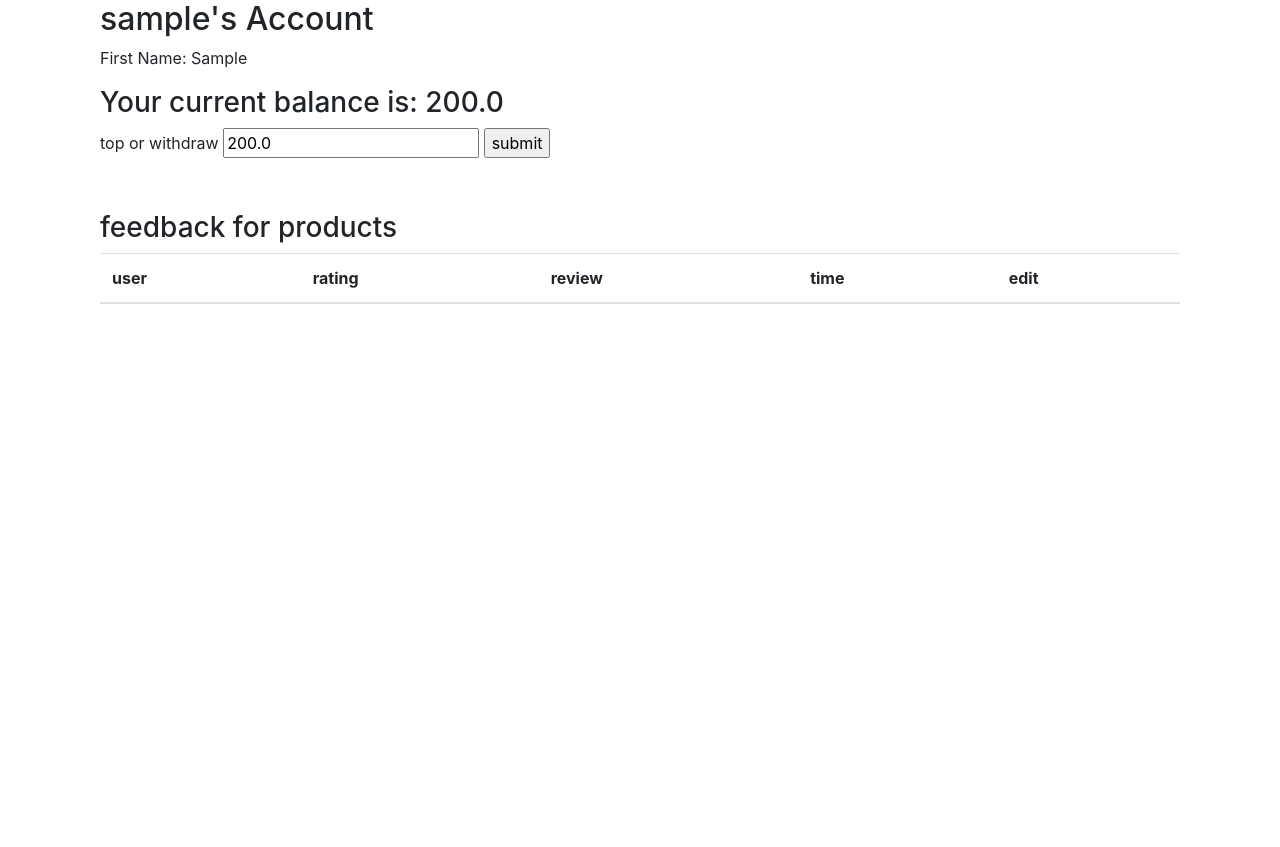
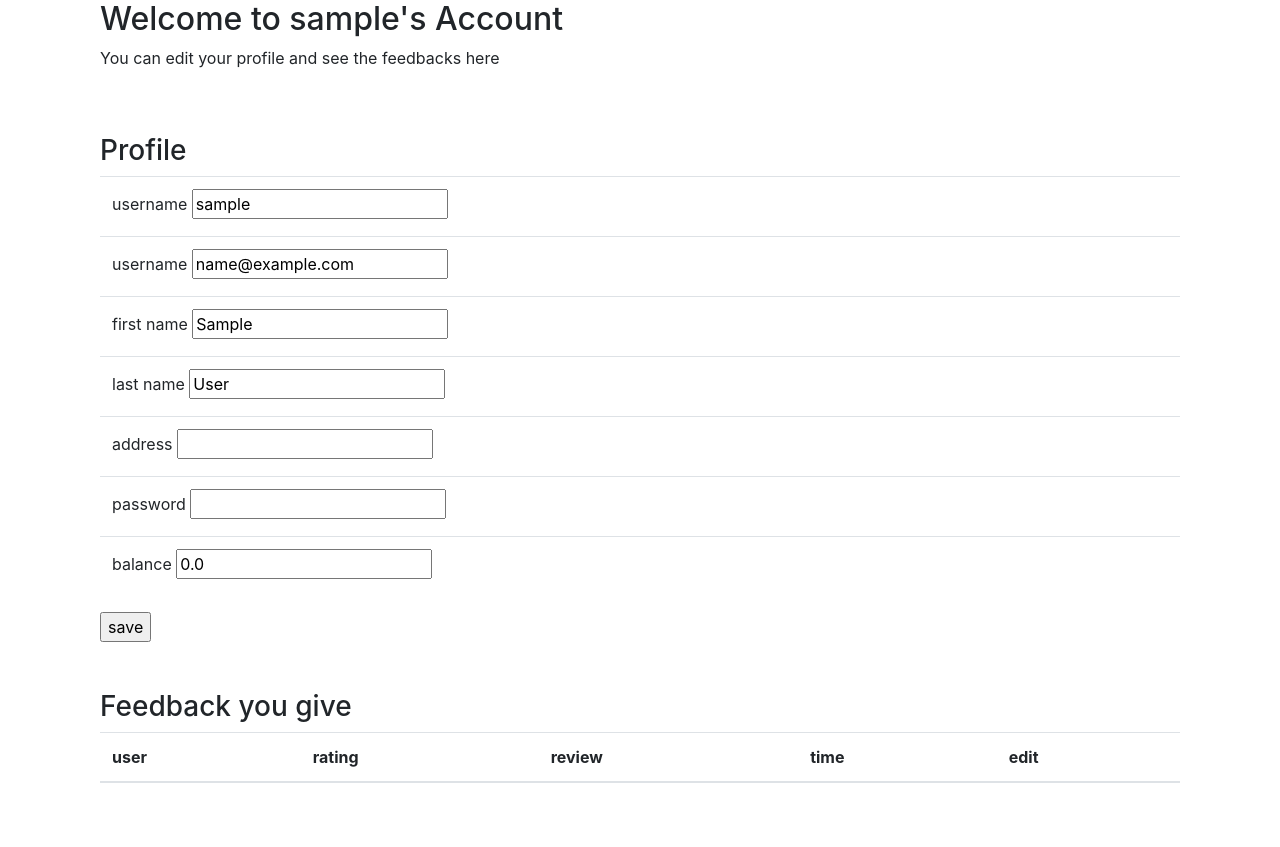
Before and after one commit to YouzhiL/paws-web-app, a Django app: page /account/1/ in a window 1280 px wide. Shown: the part 56-903 px from the top of the page. Before the commit the page ends 360 px from the top, so only its background shows below. Run offline with Django 4.2, Linux system fonts and the light colour scheme; the visitor is signed in with stand-in values (Sample User, id 1); data comes from the database, SQL or seed files in the repository; data that the repository does not hold is empty; some libraries are stand-ins or nearby versions.

Commit message:
modify account

```diff
--- a/main/forms.py
+++ b/main/forms.py
@@ -8,19 +8,19 @@
 
     class Meta:
         model = CustomUser
-        fields = ('username',)
+        fields = ('email','username')
 
 
 class CustomUserChangeForm(UserChangeForm):
 
     class Meta:
         model = CustomUser
-        fields = ('username',)
+        fields = ('email','username','first_name','last_name','mailing_address','password','balance')
 
-PAYMENT_CHOICES = (
-    ('S', 'Stripe'),
-    ('P', 'PayPal')
-)
+# PAYMENT_CHOICES = (
+#     ('S', 'Stripe'),
+#     ('P', 'PayPal')
+# )
 
 
 class CheckoutForm(forms.Form):
@@ -40,8 +40,8 @@
     set_default_billing = forms.BooleanField(required=False)
     use_default_billing = forms.BooleanField(required=False)
 
-    payment_option = forms.ChoiceField(
-        widget=forms.RadioSelect, choices=PAYMENT_CHOICES)
+    # payment_option = forms.ChoiceField(
+    #     widget=forms.RadioSelect, choices=PAYMENT_CHOICES)
 
 
 class FeedbackForm(forms.Form):
--- a/main/models.py
+++ b/main/models.py
@@ -17,8 +17,8 @@
 
 class CustomUser(AbstractUser):
     mailing_address = models.CharField(max_length=200, blank=True)
-    email = models.CharField(max_length=200, blank=True)
-    balance = models.FloatField(default=200.0)
+    email = models.CharField(max_length=200, null=False,blank=False,unique=True)
+    balance = models.FloatField(default=0.00)
     is_seller = models.BooleanField(default=False)
     def get_seller_feedback_url(self):
         return reverse("seller_feedback", kwargs={
@@ -71,7 +71,7 @@
     category = models.ForeignKey(Category, default=False, null=True, on_delete=models.CASCADE)
     description = models.TextField(blank=True)
     slug = AutoSlugField(populate_from=['product_name'])
-    feedback = models.ManyToManyField(ProductFB)
+    feedback = models.ManyToManyField(ProductFB,null=True,blank=True)
 
     def __str__(self):
         return self.product_name
--- a/main/templates/main/account.html
+++ b/main/templates/main/account.html
@@ -9,21 +9,54 @@
 <div class="container">
 
     <div class="table-responsive text-nowrap">
-    <h2>{{user}}'s Account</h2>
-    {% if user.first_name %}
-    <p> First Name: {{user.first_name}}</p>
-    {% endif %}
+    <h2>Welcome to {{user}}'s Account</h2>
+    <p> You can edit your profile and see the feedbacks here</p>
+    <br>
+    <br>
+
     {% if user == request.user %}
-    <h3>Your current balance is: {{user.balance}}</h3>
+    <h3>Profile</h3>
     <form action="" method = "POST">
-        {% csrf_token %}
-        <label for="balance">top or withdraw</label>
+      {% csrf_token %}
+    <table class="table table-hover">
+
+      <tr><td>
+        <label for="username">username</label>
+        <input type="string" id="username" name="username" value={{user.username}}>
+      </td></tr>
+      <tr><td>
+        <label for="email">username</label>
+        <input type="string" id="email" name="email" value={{user.email}}>
+      </td></tr>
+      <tr><td>
+        <label for="first_name">first name</label>
+        <input type="string" id="first_name" name="first_name" value={{user.first_name}}>
+      </td></tr>
+      <tr><td>
+        <label for="last_name">last name</label>
+        <input type="string" id="last_name" name="last_name" value={{user.last_name}}>
+      </td></tr>
+      <tr><td>
+        <label for="mailing_address">address</label>
+        <input type="string" id="mailing_address" name="mailing_address" value={{user.mailing_address}}>
+      </td></tr>
+      <tr><td>
+        <label for="password">password</label>
+        <input type="string" id="password" name="password" value={{user.password}}>
+      </td></tr>
+      <tr><td>
+        <label for="balance">balance</label>
         <input type="number" id="balance" name="balance" value={{user.balance}}>
-        <input type="submit" value="submit">
+      </td></tr>
+      </table>
+      <input type="submit" value="save">
     </form>
     <br>
     <br>
-    <h3>feedback for products</h3>
+
+
+
+    <h3>Feedback you give</h3>
 
     <table class="table table-hover">
 
@@ -79,9 +112,7 @@
         </tr>
     </table>
 
-    <a href="{{ user.get_seller_feedback_url }}" >
-        Add Rating to this seller
-    </a>
+    <h3>Feedbacks {{user.username}} recieved</h3>
     <table class="table table-hover">
 
         <thead>
@@ -101,6 +132,9 @@
         </tr>
         {% endfor %}
     </table>
+    <a href="{{ user.get_seller_feedback_url }}" >
+      Add Rating to this seller
+    </a>
 
     {% endif %}
 
--- a/main/templates/main/login.html
+++ b/main/templates/main/login.html
@@ -21,6 +21,11 @@
         </label>
         <input type="text" id="inputUsername" class="form-control" placeholder="User Name" name="username" required autofocus>
         <br>
+        <label for="inputEmail" class="sr-only">
+            Email
+        </label>
+        <input type="text" id="inputEmail" class="form-control" placeholder="Email" name="email" required autofocus>
+        <br>
         <label for="inputPassword" class="sr-only">
             Password
         </label>
--- a/main/templates/main/order_history.html
+++ b/main/templates/main/order_history.html
@@ -6,8 +6,7 @@
 {% endblock %}
 
 {% block content %}
-
-<br/>
+<h2 class="my-5 h2 text-center">Order History</h2>
 <form  method="GET" action="" >
   <input type="search" name="search" placeholder="Search by item or seller">
   <button  type="submit"> Search </button>
@@ -28,6 +27,7 @@
        min="2018-01-01" max="2030-4-10">
        <button  type="submit"> Search by date </button>
 </form>
+<br>
 <br>
 
 <table class="table table-hover">
--- a/main/views.py
+++ b/main/views.py
@@ -9,7 +9,7 @@
 from numpy import product
 from main.models import CustomUser, Product, OrderItem, Order, Address, General_Product, ProductFB, Category, SellerFB
 
-from main.forms import CustomUserCreationForm, CheckoutForm, CouponForm, RefundForm, PaymentForm, FeedbackForm,InventoryForm, AddProductForm, SellerFeedbackForm
+from main.forms import CustomUserCreationForm, CheckoutForm, CouponForm, RefundForm, PaymentForm, FeedbackForm,InventoryForm, AddProductForm, SellerFeedbackForm, CustomUserChangeForm
 from django.contrib import messages
 from django.views.generic import ListView, DetailView, View
 from django.contrib.auth.decorators import login_required
@@ -38,16 +38,6 @@
 
 
 def productspage(request):
-    # items = [
-    # {
-    #     'name' : 'Phone',
-    #     'price' : '500'
-    # },
-    # {
-    #     'name' : 'Laptop',
-    #     'price' : '1000'
-    # }
-    # ]
 
     query = request.GET.get('search')
     category = request.GET.get('category')
@@ -133,7 +123,7 @@
 @login_required
 def OrderHistory(request):
     try:
-            orders = Order.objects.filter(user = request.user)
+            orders = Order.objects.filter(user = request.user).order_by('-ordered_date')
             for order in orders:
                 fulfilled = True
                 for item in order.items.all():
@@ -157,11 +147,11 @@
                                     Q(items__product__general_product__product_name__icontains = query)
                                     | Q(items__product__seller__username__icontains = query)
                                     # | Q(ordered_date__icontains = query)
-                                    )
+                                    ).order_by('-ordered_date')
         if not orders:
             messages.warning(request, "Can not find order with your query")
     if start and end:
-        orders = Order.objects.filter(ordered_date__range=[start, end])
+        orders = Order.objects.filter(ordered_date__range=[start, end]).order_by('-ordered_date')
         if not orders:
             messages.warning(request, "Can not find order with your query")
     context = {
@@ -192,7 +182,6 @@
 
 
 def fulfill(request, pk):
-    # print(id)
     item = OrderItem.objects.get(id = pk)
     item.fulfilled = True
     item.fulfill_date = datetime.datetime.now()
@@ -203,15 +192,6 @@
 
 class OrderDetailView(LoginRequiredMixin, DetailView):
     model = Order
-
-    # def get_context_data(self, *args, **kwargs):
-    #     context = super(OrderDetailView,
-    #          self).get_context_data(*args, **kwargs)
-    #     # add extra field
-    #     context["category"] = "MISC"
-    #     return context
-    #     context = super(OrderDetailView,
-    #          self).get_context_data(*args, **kwargs)
     template_name = "main/order_detail.html"
 
 
@@ -324,7 +304,7 @@
     item = get_object_or_404(General_Product, slug=slug)
     if request.method == 'GET':
         return render(request, template_name='main/product_feedback.html', context={'object':item})
-        return redirect("product_feedback",slug =slug)
+
     if request.method == 'POST':
         form = FeedbackForm(request.POST)
         if form.is_valid():
@@ -421,8 +401,9 @@
         return render(request, template_name='main/login.html')
     if request.method == 'POST':
         username = request.POST.get('username')
+        email = request.POST.get('email')
         password = request.POST.get('password')
-        user = authenticate(username = username, password = password)
+        user = authenticate(username = username, password = password,email=email)
         if user is not None:
             login(request, user)
             return redirect('products')
@@ -444,8 +425,9 @@
         if form.is_valid():
             form.save()
             username = form.cleaned_data.get('username')
+            email = form.cleaned_data.get('email')
             password = form.cleaned_data.get('password1')
-            user = authenticate(username = username, password = password)
+            user = authenticate(email = email, username = username, password = password)
             login(request,user)
             return redirect('home')
         else:
@@ -466,21 +448,44 @@
         if request.method == 'GET':
 
             return render(request, template_name='main/account.html',context=context)
-        if request.method == 'POST':
-            balance = request.POST.get("balance")
-            if balance:
-                user.balance = balance
-                user.save()
-                context = {
-                    'productfb':productFB,
-                    'sellerfb':sellerFB,
-                    'user':user,
-                }
+        elif request.method == 'POST':
+            form = CustomUserChangeForm(request.POST, instance=user)
+            if form.is_valid():
+                form.save()
+                # balance = request.POST.get("balance")
+                # username = form.cleaned_data.get('username')
+                # email = form.cleaned_data.get('email')
+                # password = form.cleaned_data.get('password')
+                # address = form.cleaned_data.get('mailing_address')
+                # first_name = form.cleaned_data.get('fisrt_name')
+                # last_name = form.cleaned_data.get('last_name')
+                # if balance:
+                #     user.balance = balance
+                # if username:
+                #     user.username = username
+                # if email:
+                #     user.email = email
+                # if password:
+                #     user.password = password
+                # if address:
+                #     user.mailing_address = address
+                # if first_name:
+                #     user.first_name = first_name
+                # if last_name:
+                #     user.last_name = last_name
+                # context = {
+                #         'productfb':productFB,
+                #         'sellerfb':sellerFB,
+                #         'user':user,
+                #     }
+                # user.save()
                 return render(request, template_name='main/account.html',context=context)
             else:
+                messages.warning(request, "Invalid input, please check")
                 return render(request, template_name='main/account.html',context=context)
+
     else:
-            return render(request, template_name='main/login.html')
+        return render(request, template_name='main/login.html')
 class CheckoutView(View):
     def get(self, *args, **kwargs):
         try:
```
Also changed, not shown: main/templates/main/checkout.html (+8 -14 lines), main/templates/main/signup.html (+7 -1 lines), main/migrations/0001_initial.py, main/migrations/0002_alter_general_product_feedback.py, main/migrations/0003_remove_order_items_sellerorder_order_seller_order.py (deleted), main/migrations/0004_remove_order_seller_order_order_items_and_more.py (deleted), main/migrations/0005_alter_orderitem_id.py (deleted), main/migrations/0006_alter_orderitem_id.py (deleted), main/migrations/0007_orderitem_fulfill_date.py (deleted), main/migrations/0008_alter_orderitem_fulfill_date.py (deleted), main/migrations/0009_remove_productfb_israted_productfb_helpful_sellerfb.py (deleted), main/migrations/0010_alter_customuser_email.py (deleted), main/migrations/0011_productfb_date_sellerfb_date.py (deleted), main/migrations/0012_productfb_upvoteby.py (deleted).
